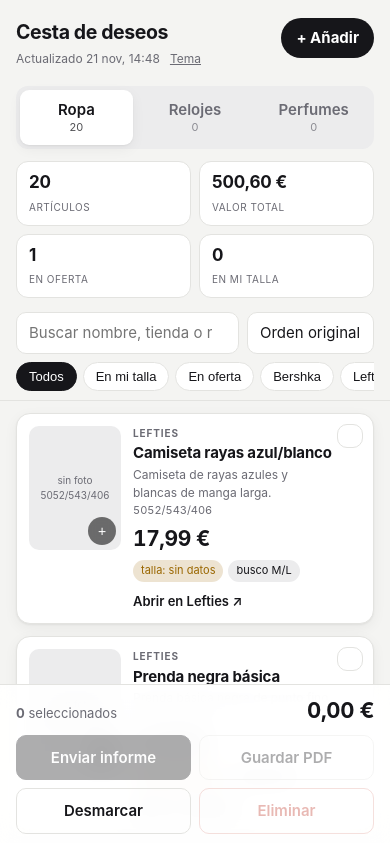
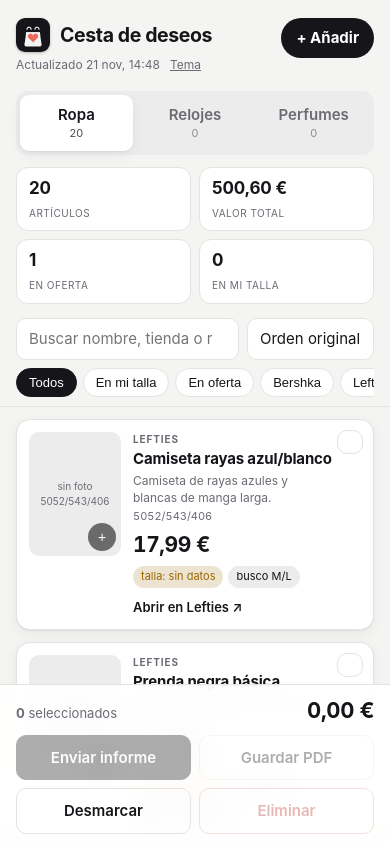
Before and after one commit to AdrianEsquinasT/ropa-tracker, a plain HTML site: page docs/index.html in a window 390 px wide. Shown: the top 843 px of the page. Drawn offline with Linux system fonts and the light colour scheme.

Commit message:
Añade logo a la app: bolsa con corazón, como icono y en la cabecera
Favicon, apple-touch-icon (para 'añadir a pantalla de inicio' en iPhone) e
icono de 512px junto al título dentro de la propia app.

Co-Authored-By: Claude Sonnet 5 <noreply@anthropic.com>
Claude-Session: https://claude.ai/code/session_014BHfSHbsVRVoUqNv2RizMG

```diff
--- a/docs/index.html
+++ b/docs/index.html
@@ -2,6 +2,13 @@
 <html lang="es"><head><meta charset="utf-8"><meta name="viewport" content="width=device-width,initial-scale=1">
 <title>Cesta de deseos</title>
 <meta name="color-scheme" content="light dark">
+<meta name="description" content="Cesta de deseos: ropa, relojes y perfumes que quieres recordar, con precio, tienda y aviso si bajan.">
+<link rel="icon" type="image/png" sizes="32x32" href="favicon-32.png">
+<link rel="icon" type="image/png" sizes="512x512" href="icon-512.png">
+<link rel="apple-touch-icon" href="apple-touch-icon.png">
+<meta name="apple-mobile-web-app-title" content="Cesta de deseos">
+<meta name="apple-mobile-web-app-capable" content="yes">
+<meta name="apple-mobile-web-app-status-bar-style" content="black-translucent">
 <style>
 :root{--bg:#f4f4f2;--fg:#16161a;--card:#fff;--mut:#6b6b74;--line:#e3e3e0;--acc:#16161a;--acc-fg:#fff;
  --ok:#1a7f37;--bad:#c0392b;--warn:#9a6700;--chip:#ececed;--shadow:0 1px 2px rgba(0,0,0,.05),0 4px 14px rgba(0,0,0,.05);--r:14px}
@@ -15,6 +22,8 @@ body{margin:0;background:var(--bg);color:var(--fg);font:15px/1.45 -apple-system,
  padding:0 16px calc(176px + env(safe-area-inset-bottom))}
 .wrap{max-width:1180px;margin:0 auto}
 header{padding:18px 0 6px;display:flex;justify-content:space-between;align-items:flex-start;gap:12px}
+.titlerow{display:flex;align-items:center;gap:10px}
+.logo{border-radius:9px;flex:none;box-shadow:0 1px 3px rgba(0,0,0,.25)}
 h1{font-size:clamp(19px,5vw,26px);margin:0;letter-spacing:-.02em}
 .sub{color:var(--mut);font-size:12px;margin-top:4px;display:flex;gap:10px;flex-wrap:wrap}
 .sub button{background:none;border:0;color:var(--mut);text-decoration:underline;padding:0;font:inherit;cursor:pointer}
@@ -131,7 +140,8 @@ form.fm .act{display:flex;gap:8px;margin-top:4px}form.fm .act button{flex:1;bord
 </style></head><body>
 <div class="wrap">
 <header>
- <div><h1>Cesta de deseos</h1>
+ <div>
+  <div class="titlerow"><img src="icon-512.png" alt="" width="34" height="34" class="logo"><h1>Cesta de deseos</h1></div>
   <div class="sub"><span id="upd">Cargando…</span><button id="rest" hidden></button><button id="theme">Tema</button><button id="exp" hidden></button></div></div>
  <button id="add">+ Añadir</button>
 </header>
```
Also changed, not shown: docs/apple-touch-icon.png (added), docs/favicon-32.png (added), docs/icon-512.png (added).
